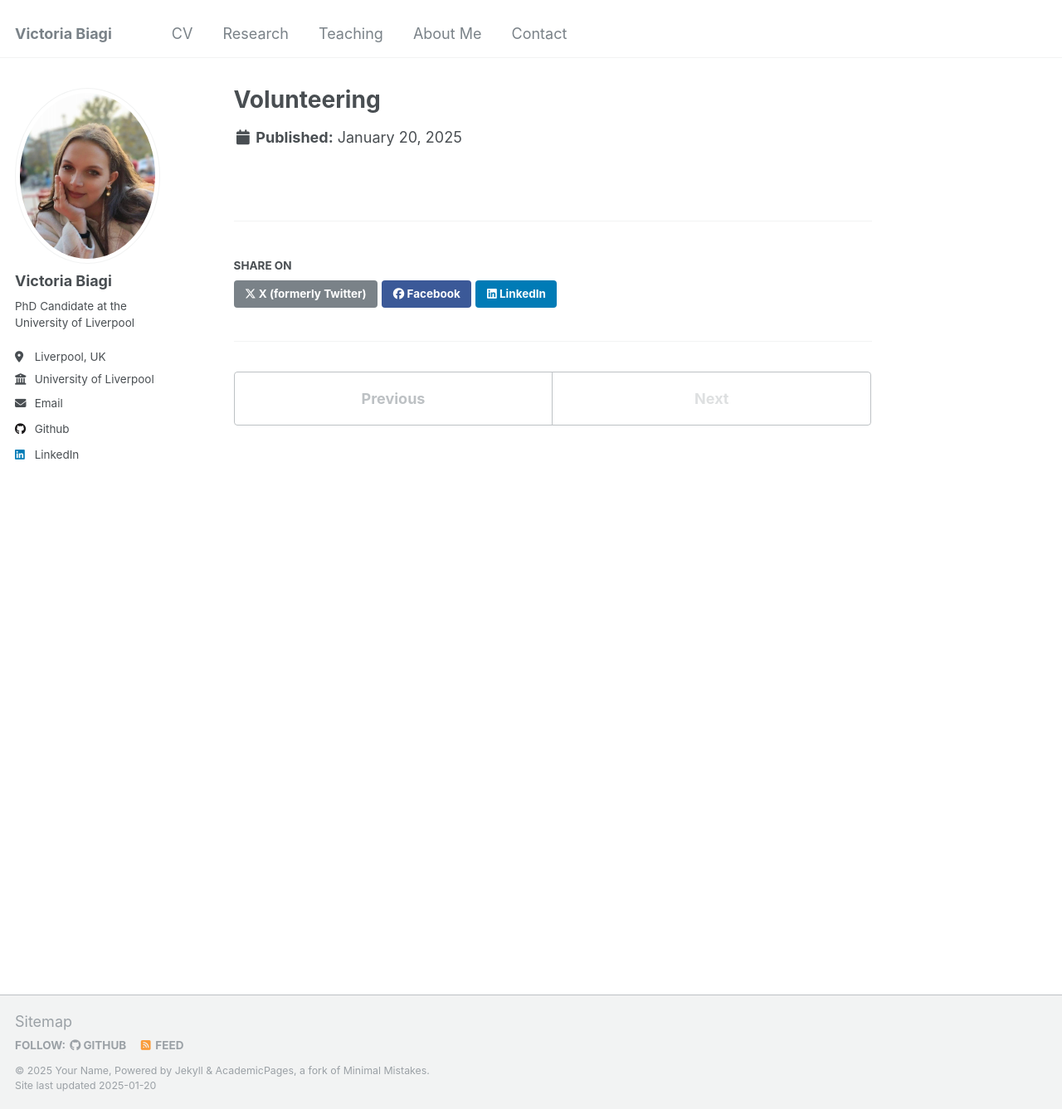
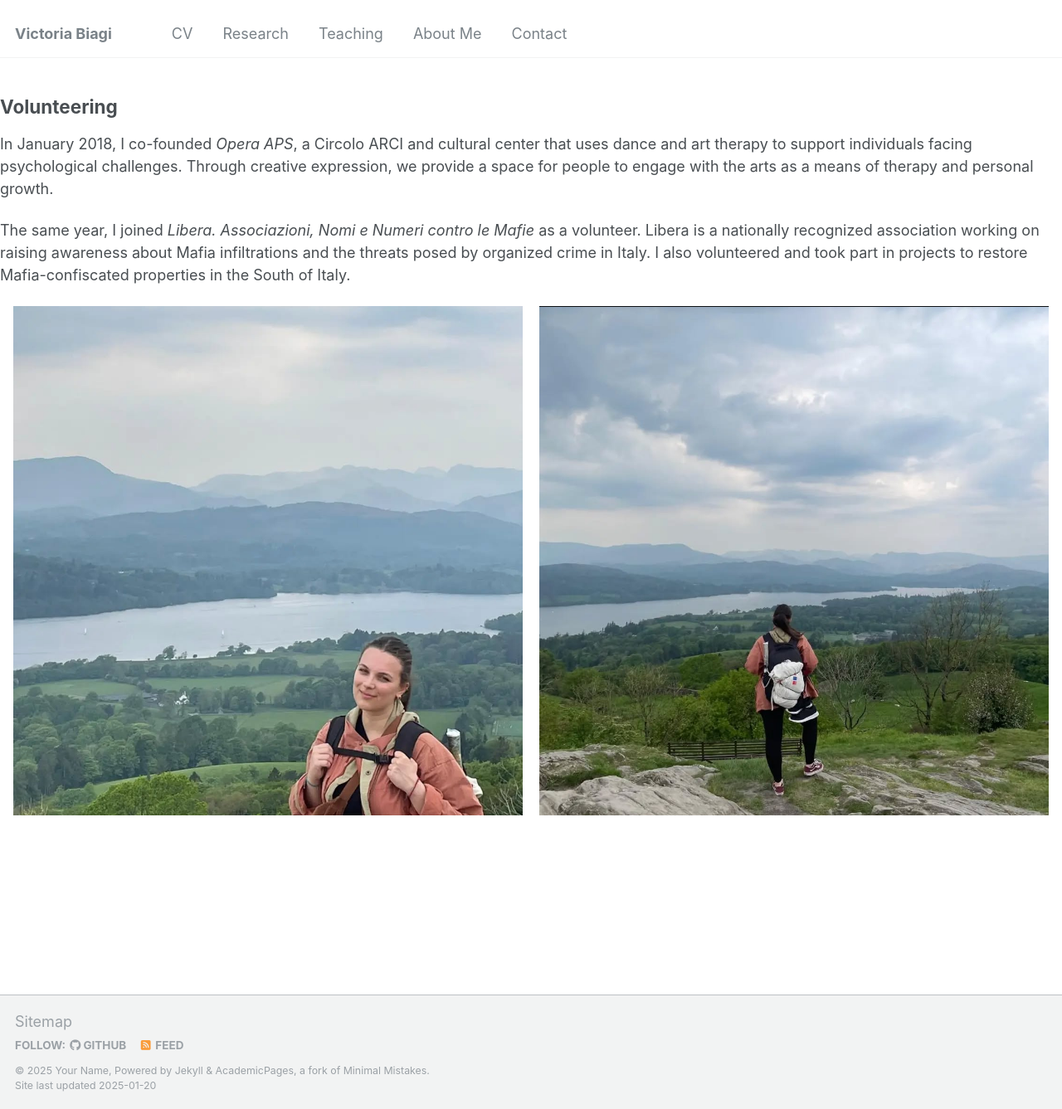
Before and after one commit to victoriabiagi/victoriabiagi.github.io, a Jekyll site: the page built from _portfolio/portfolio-2.md, in a window 1280 px wide and 1337 px high. Shown: the whole window at 83% size. Built offline with Jekyll 4.4.1, drawn with Linux system fonts in a browser that asks for light colours.

Commit message:
Update portfolio-2.md

```diff
--- a/_portfolio/portfolio-2.md
+++ b/_portfolio/portfolio-2.md
@@ -1,9 +1,15 @@
 ---
+layout: default
 title: "Volunteering"
-excerpt: "In January 2018 I co-founded *Opera APS*, a Circolo ARCI and cultural center that uses dance and art therapy to support individuals facing psychological challenges. Through creative expression, we provide a space for people to engage with the arts as a means of therapy and personal growth. The same year, I joined *Libera. Associazioni, Nomi e Numeri contro le Mafie* as a volunteer. Libera is a nationally recognised association working on raising awareness about Mafia infiltrations and the threats posed by organized crime in Italy. I also volunteered and took part in projects to restore Mafia-confiscated properties in the South of Italy."
-description: "<div style=\"display: flex; justify-content: center; text-align: center; gap: 20px;\">
-    <img src=\"/images/1000126121.png\" alt=\"Lake District view 1\" style=\"width: 48%;\"/>
-    <img src=\"/images/1000126122.png\" alt=\"Lake District view 2\" style=\"width: 48%;\"/>
-</div>"
-collection: portfolio
 ---
+
+## Volunteering
+
+In January 2018, I co-founded *Opera APS*, a Circolo ARCI and cultural center that uses dance and art therapy to support individuals facing psychological challenges. Through creative expression, we provide a space for people to engage with the arts as a means of therapy and personal growth.
+
+The same year, I joined *Libera. Associazioni, Nomi e Numeri contro le Mafie* as a volunteer. Libera is a nationally recognized association working on raising awareness about Mafia infiltrations and the threats posed by organized crime in Italy. I also volunteered and took part in projects to restore Mafia-confiscated properties in the South of Italy.
+
+<div style="display: flex; justify-content: center; text-align: center; gap: 20px;">
+    <img src="/images/1000126121.png" alt="Lake District view 1" style="width: 48%;"/>
+    <img src="/images/1000126122.png" alt="Lake District view 2" style="width: 48%;"/>
+</div>
```
